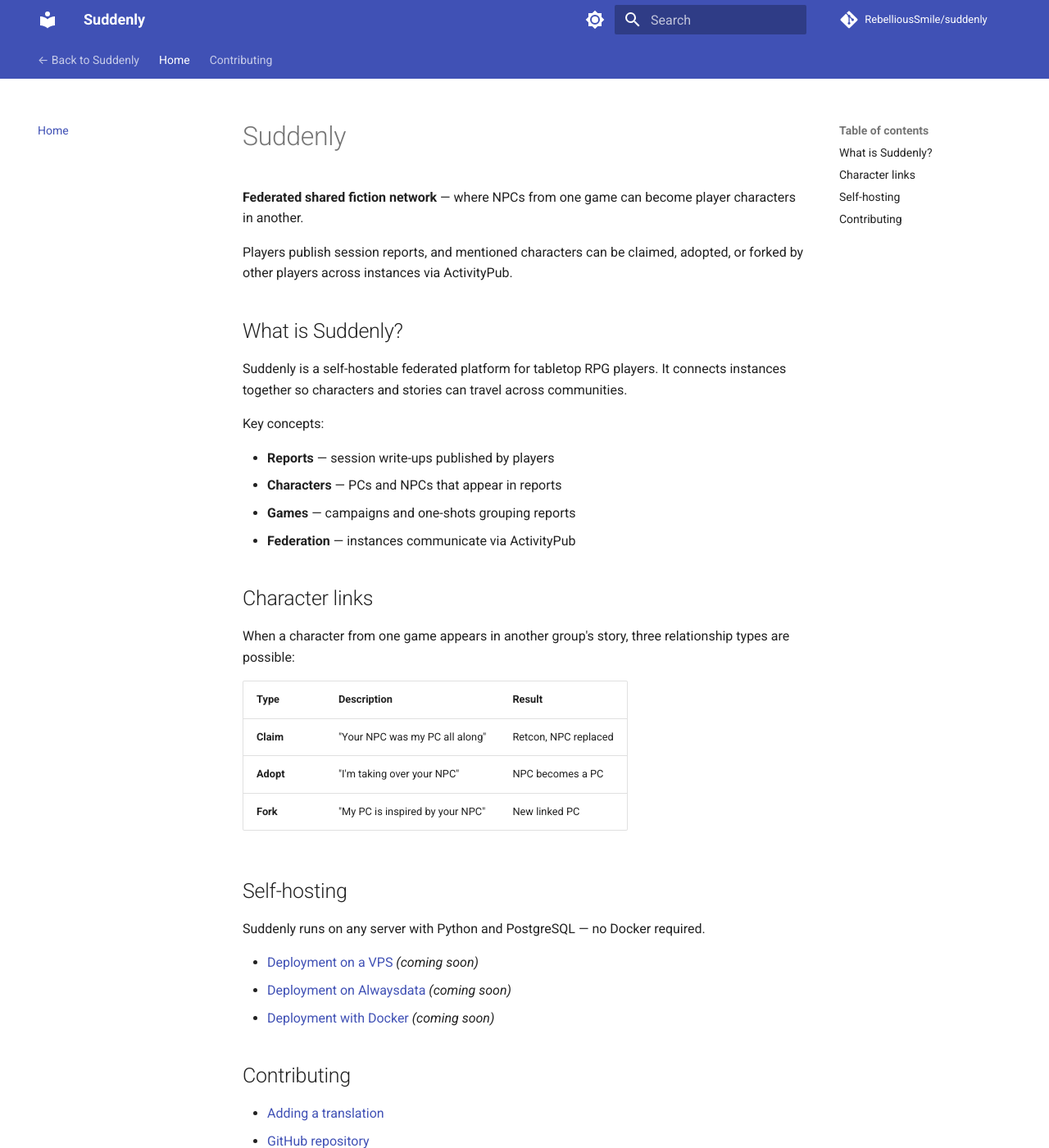
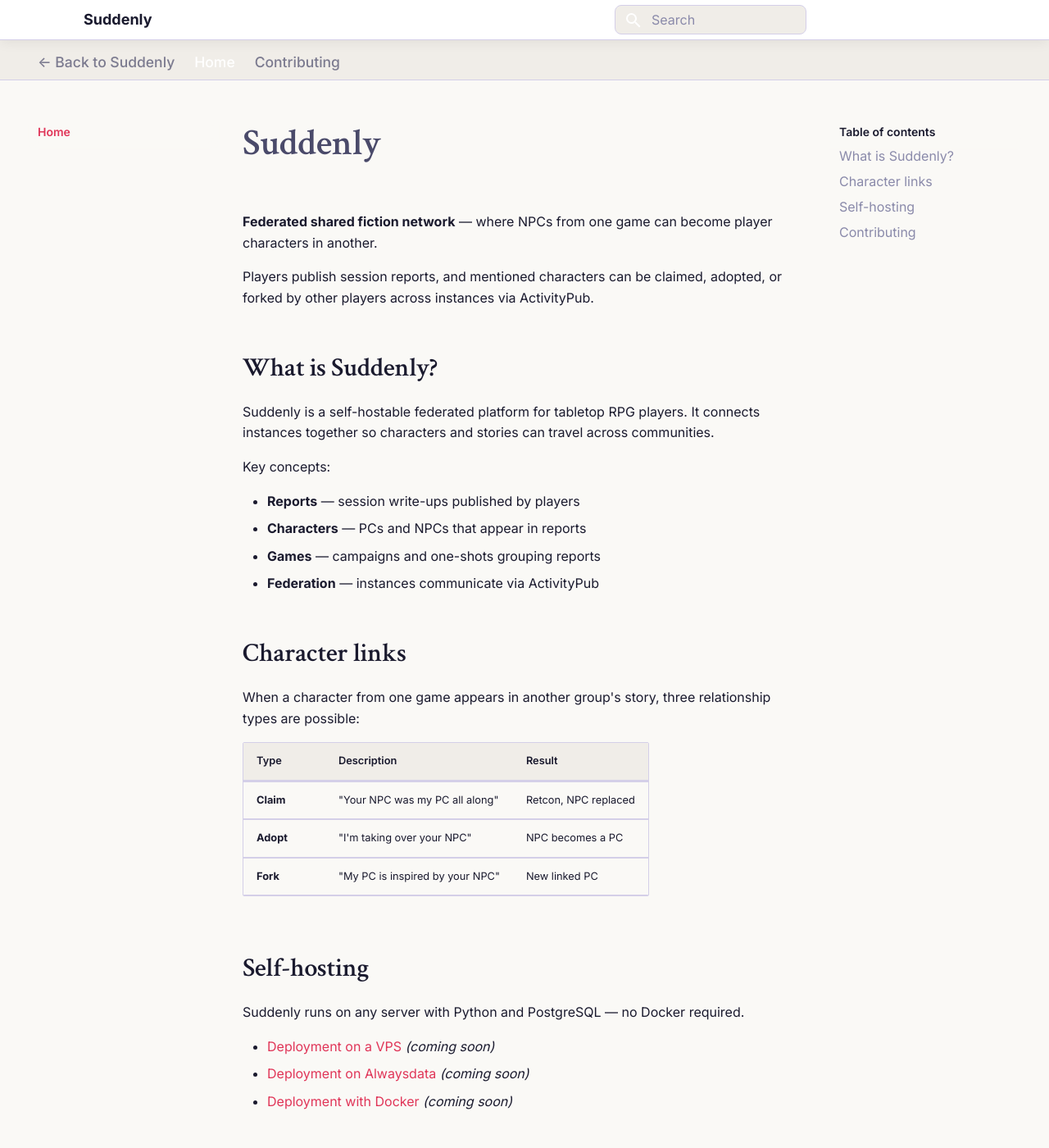
Before and after one commit to RebelliousSmile/suddenly, an MkDocs documentation site: the page built from docs/index.md, in a window 1280 px wide and 1400 px high. Shown: the whole window at 82% size. Built offline with MkDocs 1.6.1 and Material for MkDocs 9.7.7, drawn with Linux system fonts in a browser that asks for light colours; comment, search, counter and statistics services are not loaded.

Commit message:
docs(theme): apply project light palette to MkDocs
- Override Material theme colors with project tokens (warm bg #faf9f6,
  crimson accent #e03558, navy text #1a1a2e)
- Load Inter + Crimson Text + JetBrains Mono via Google Fonts
- Apply Crimson Text serif to headings, Inter to body/UI
- Remove dark mode toggle — docs stay in light mode only

```diff
--- /dev/null
+++ b/docs/stylesheets/extra.css
@@ -0,0 +1,255 @@
+@import url('https://fonts.googleapis.com/css2?family=Inter:wght@400;500;600;700&family=Crimson+Text:ital,wght@0,400;0,600;1,400&family=JetBrains+Mono:wght@400;500&display=swap');
+
+/* ================================================================
+   Suddenly — MkDocs Material theme overrides
+   Aligns with the project light palette (uno.config.js :root tokens)
+   ================================================================ */
+
+:root,
+[data-md-color-scheme="default"] {
+  /* Backgrounds */
+  --md-default-bg-color: #faf9f6;
+  --md-default-bg-color--light: #f0ede8;
+  --md-default-bg-color--lighter: #f0ede8;
+  --md-default-bg-color--lightest: #faf9f6;
+
+  /* Text */
+  --md-default-fg-color: #1a1a2e;
+  --md-default-fg-color--light: #4a4a6a;
+  --md-default-fg-color--lighter: #8a8aaa;
+  --md-default-fg-color--lightest: #d4cfe8;
+
+  /* Primary (header, links) — crimson */
+  --md-primary-fg-color: #e03558;
+  --md-primary-fg-color--light: #f5c0cb;
+  --md-primary-fg-color--dark: #c82a4a;
+  --md-primary-bg-color: #ffffff;
+  --md-primary-bg-color--light: #faf9f6;
+
+  /* Accent (hover, focus) */
+  --md-accent-fg-color: #e03558;
+  --md-accent-fg-color--transparent: rgba(224, 53, 88, 0.1);
+  --md-accent-bg-color: #ffffff;
+
+  /* Code */
+  --md-code-bg-color: #f0ede8;
+  --md-code-fg-color: #1a1a2e;
+
+  /* Borders / shadows */
+  --md-typeset-table-color: #d4cfe8;
+  --md-shadow-z1: 0 2px 16px rgba(0, 0, 0, 0.07);
+  --md-shadow-z2: 0 4px 24px rgba(0, 0, 0, 0.12);
+  --md-shadow-z3: 0 8px 32px rgba(0, 0, 0, 0.15);
+}
+
+/* ----------------------------------------------------------------
+   Typography
+   ---------------------------------------------------------------- */
+body,
+.md-typeset {
+  font-family: 'Inter', system-ui, -apple-system, sans-serif;
+  -webkit-font-smoothing: antialiased;
+}
+
+.md-typeset h1,
+.md-typeset h2,
+.md-typeset h3 {
+  font-family: 'Crimson Text', Georgia, serif;
+  font-weight: 600;
+  letter-spacing: -0.01em;
+}
+
+.md-typeset h1 { font-size: 2.25rem; line-height: 1.2; }
+.md-typeset h2 { font-size: 1.6rem;  line-height: 1.3; }
+.md-typeset h3 { font-size: 1.25rem; line-height: 1.4; }
+
+.md-typeset code,
+.md-typeset pre {
+  font-family: 'JetBrains Mono', 'Fira Code', monospace;
+  font-size: 0.875em;
+}
+
+/* ----------------------------------------------------------------
+   Header
+   ---------------------------------------------------------------- */
+.md-header {
+  background-color: #ffffff;
+  border-bottom: 1px solid #d4cfe8;
+  box-shadow: 0 2px 16px rgba(0, 0, 0, 0.07);
+}
+
+.md-header__title,
+.md-header__topic {
+  color: #1a1a2e;
+  font-family: 'Inter', system-ui, sans-serif;
+  font-weight: 600;
+}
+
+.md-header__button.md-logo img {
+  filter: none;
+}
+
+/* Nav links in header */
+.md-tabs__link {
+  color: #4a4a6a;
+  font-size: 0.875rem;
+  font-weight: 500;
+}
+
+.md-tabs__link:hover,
+.md-tabs__link--active {
+  color: #e03558;
+}
+
+.md-tabs {
+  background-color: #f0ede8;
+  border-bottom: 1px solid #d4cfe8;
+}
+
+/* ----------------------------------------------------------------
+   Sidebar
+   ---------------------------------------------------------------- */
+.md-nav__title {
+  color: #1a1a2e;
+  font-weight: 600;
+  font-family: 'Inter', sans-serif;
+}
+
+.md-nav__link {
+  color: #4a4a6a;
+}
+
+.md-nav__link:hover,
+.md-nav__link--active {
+  color: #e03558;
+}
+
+.md-nav__link--active {
+  font-weight: 600;
+}
+
+/* ----------------------------------------------------------------
+   Search
+   ---------------------------------------------------------------- */
+.md-search__form {
+  background-color: #f0ede8;
+  border: 1px solid #d4cfe8;
+  border-radius: 8px;
+}
+
+.md-search__input {
+  color: #1a1a2e;
+  font-family: 'Inter', sans-serif;
+}
+
+.md-search__input::placeholder {
+  color: #8a8aaa;
+}
+
+/* ----------------------------------------------------------------
+   Content area
+   ---------------------------------------------------------------- */
+.md-main {
+  background-color: #faf9f6;
+}
+
+.md-content {
+  background-color: #faf9f6;
+}
+
+.md-typeset a {
+  color: #e03558;
+  text-decoration: none;
+}
+
+.md-typeset a:hover {
+  text-decoration: underline;
+  color: #c82a4a;
+}
+
+.md-typeset blockquote {
+  border-left-color: #e03558;
+  background-color: rgba(224, 53, 88, 0.05);
+  border-radius: 0 8px 8px 0;
+  padding: 0.75rem 1rem;
+}
+
+.md-typeset blockquote p {
+  color: #4a4a6a;
+  font-style: normal;
+}
+
+/* Tables */
+.md-typeset table:not([class]) th {
+  background-color: #f0ede8;
+  color: #1a1a2e;
+  font-weight: 600;
+  border-bottom: 2px solid #d4cfe8;
+}
+
+.md-typeset table:not([class]) td {
+  border-bottom: 1px solid #d4cfe8;
+}
+
+/* ----------------------------------------------------------------
+   Admonitions
+   ---------------------------------------------------------------- */
+.md-typeset .admonition,
+.md-typeset details {
+  border-radius: 8px;
+  border-left-width: 3px;
+}
+
+/* ----------------------------------------------------------------
+   Footer
+   ---------------------------------------------------------------- */
+.md-footer {
+  background-color: #1a1a2e;
+  color: #8a8aaa;
+}
+
+.md-footer-meta {
+  background-color: #1a1a2e;
+}
+
+.md-footer__link {
+  color: #8a8aaa;
+}
+
+.md-footer__link:hover {
+  color: #e03558;
+}
+
+/* ----------------------------------------------------------------
+   Table of contents
+   ---------------------------------------------------------------- */
+.md-nav--secondary .md-nav__link {
+  color: #8a8aaa;
+  font-size: 0.8rem;
+}
+
+.md-nav--secondary .md-nav__link:hover,
+.md-nav--secondary .md-nav__link--active {
+  color: #e03558;
+}
+
+/* ----------------------------------------------------------------
+   Scrollbar
+   ---------------------------------------------------------------- */
+::-webkit-scrollbar {
+  width: 6px;
+  height: 6px;
+}
+
+::-webkit-scrollbar-track {
+  background: #f0ede8;
+}
+
+::-webkit-scrollbar-thumb {
+  background: #d4cfe8;
+  border-radius: 3px;
+}
+
+::-webkit-scrollbar-thumb:hover {
+  background: #e03558;
+}
--- a/mkdocs.yml
+++ b/mkdocs.yml
@@ -10,18 +10,10 @@
   name: material
   language: en
   palette:
-    - scheme: default
-      primary: indigo
-      accent: indigo
-      toggle:
-        icon: material/brightness-7
-        name: Switch to dark mode
-    - scheme: slate
-      primary: indigo
-      accent: indigo
-      toggle:
-        icon: material/brightness-4
-        name: Switch to light mode
+    scheme: default
+    primary: custom
+    accent: custom
+  font: false
   features:
     - navigation.tabs
     - navigation.sections
@@ -29,6 +21,9 @@
     - search.suggest
     - search.highlight
     - content.code.copy
+
+extra_css:
+  - stylesheets/extra.css
 
 plugins:
   - search
```
